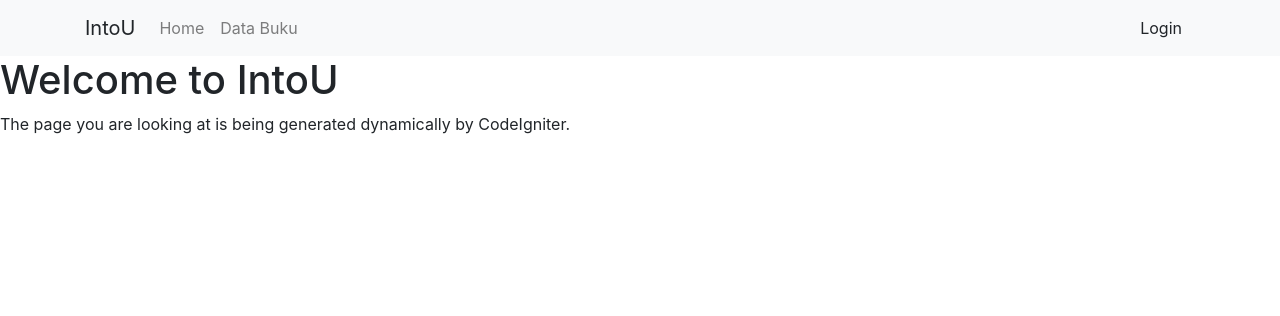
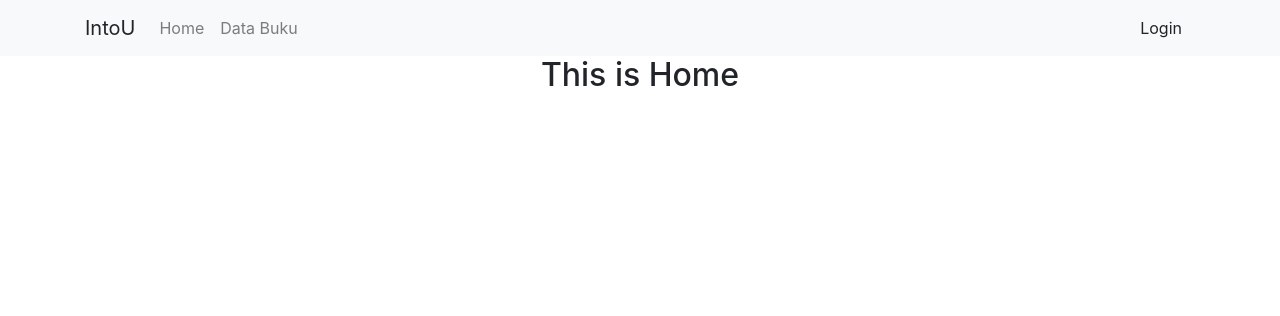
Before and after one commit to andrearahmadanisya/Intou, a CodeIgniter app: page /intou/HomeController in a window 1280 px wide. Shown: the top 316 px of the page. Run offline with CodeIgniter, Linux system fonts and the light colour scheme; some libraries are stand-ins or nearby versions.

Commit message:
Update Home.php

```diff
--- a/application/views/Home.php
+++ b/application/views/Home.php
@@ -1,23 +1,20 @@
-<?php
-defined('BASEPATH') or exit('No direct script access allowed');
-?>
 <!DOCTYPE html>
 <html lang="en">
 
 <head>
-	<meta charset="utf-8">
-	<title>Welcome to IntoU</title>
+	<meta charset="UTF-8">
+	<meta http-equiv="X-UA-Compatible" content="IE=edge">
+	<meta name="viewport" content="width=device-width, initial-scale=1.0">
+	<title>Home</title>
 </head>
 
-<body>
-
-	<div id="container">
-		<h1>Welcome to IntoU</h1>
-
-		<div id="body">
-			<p>The page you are looking at is being generated dynamically by CodeIgniter.</p>
+<body class="home">
+	<div class="container">
+		<div class="row">
+			<div class="col text-center tips">
+				<h2>This is Home</h2>
+			</div>
 		</div>
-
 </body>
 
 </html>
```
